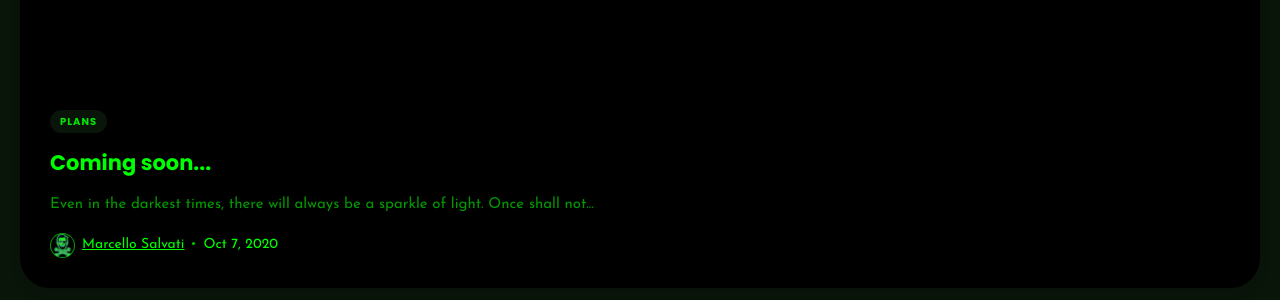
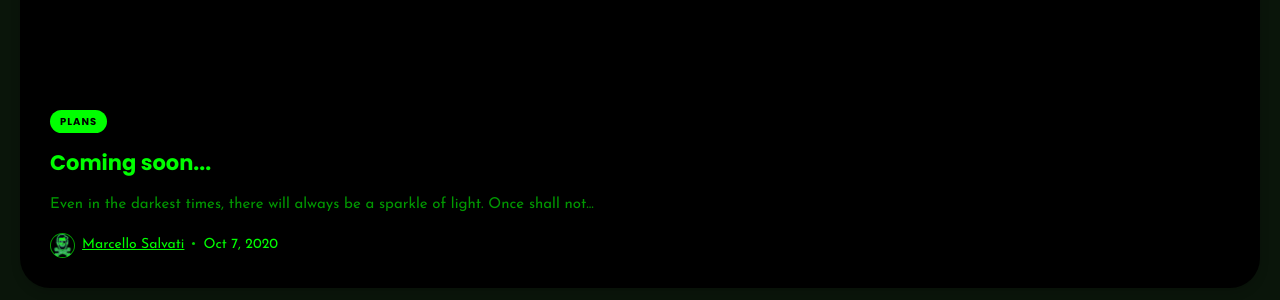
Before and after one commit to Porchetta-Industries/porchetta-industries.github.io, a Jekyll site: the page built from index.html, in a window 1280 px wide. Shown: the part 843-1143 px from the top of the page. Built offline with Jekyll 4.4.1, drawn with Linux system fonts in a browser that asks for light colours; nearby versions of some CDN libraries; the list of posts is cut into pages by our own code.

Commit message:
Fixed tag button colors

```diff
--- a/_includes/head.html
+++ b/_includes/head.html
@@ -7,7 +7,7 @@
   <meta property="og:site_name" content="{{ site.title }}">
   <meta property="og:url" content="{{ site.url }}{{ page.url }}">
   <meta property="og:description"
-    content="{% if page.description %}{{ page.description }}{% else %}{{ page.content | strip_html | truncate: 85 }}{% endif %}">
+    content="{% if page.description %}{{ page.description }}{% else %}{{ page.content | strip_html | truncate: 101 }}{% endif %}">
 
   {% if page.image %}
     <meta property="og:image" content="{{ site.url }}{{ page.image }}">
--- a/_sass/4-layouts/_home-page.scss
+++ b/_sass/4-layouts/_home-page.scss
@@ -156,10 +156,11 @@
     letter-spacing: 1px;
     font-weight: 700;
     border-radius: 30px;
-    color: rgba($green, .9);
-    background-color: $brand-color;
+    color: $black;
+    background-color: $green;
     &:hover {
-      background-color: darken($brand-color, 5%);
+      background-color: $light-green;
+      color: $green;
     }
     &:last-child {
       margin-right: 0;
```
